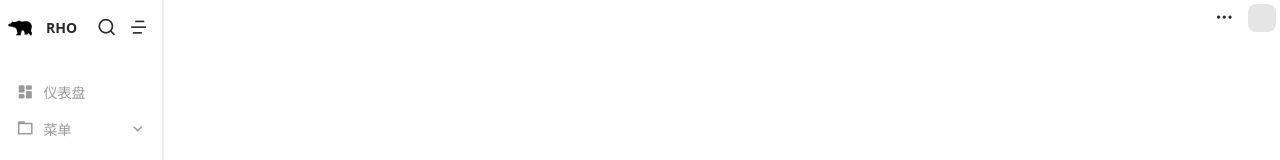
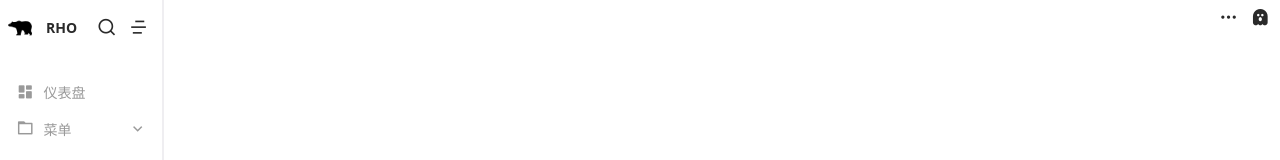
Before and after one commit to MunGaaKei/rho-admin, a Vue app: page / in a window 1280 px wide. Shown: the top 160 px of the page. Built offline with nearby package versions, Linux system fonts and the light colour scheme.

Commit message:
init: gh-page

```diff
--- a/src/assets/scss/variables.scss
+++ b/src/assets/scss/variables.scss
@@ -1,23 +1,7 @@
-@font-face {
-    font-family: "noto";
-    src: url("./../fonts/NotoSansSC-Regular.otf");
-}
-@font-face {
-    font-family: "noto";
-    src: url("./../fonts/NotoSansSC-Medium.otf");
-    font-weight: medium;
-}
-@font-face {
-    font-family: "noto";
-    src: url("./../fonts/NotoSansSC-Bold.otf");
-    font-weight: bold;
-}
-
 :root,
 .theme-light {
-    --font: normal 400 14px/1.5 "noto", -apple-system, BlinkMacSystemFont,
-        Oxygen, Ubuntu, Cantarell, Consolas, "Open Sans", "Helvetica Neue",
-        sans-serif;
+    --font: normal 400 14px/1.5 -apple-system, BlinkMacSystemFont, Oxygen,
+        Ubuntu, Cantarell, Consolas, "Open Sans", "Helvetica Neue", sans-serif;
     --transition: all 0.24s ease;
 
     --background: #fff;
--- a/src/components/404.vue
+++ b/src/components/404.vue
@@ -1 +1,28 @@
-<template>404</template>
+<script setup>
+import { NResult, NButton, NSpace } from "naive-ui";
+import { useI18n } from "vue-i18n";
+import { useRouter } from "vue-router";
+
+const Router = useRouter();
+const { t } = useI18n();
+
+function returnBack() {
+    Router.go(-1);
+}
+</script>
+<template>
+    <div class="i-container">
+        <n-result status="404" title="404" style="margin: auto">
+            <template #footer>
+                <n-space>
+                    <n-button @click="Router.push('/')" secondary>
+                        {{ t("routes.home") }}
+                    </n-button>
+                    <n-button @click="returnBack" type="primary">
+                        {{ t("common.back") }}
+                    </n-button>
+                </n-space>
+            </template>
+        </n-result>
+    </div>
+</template>
--- a/src/components/layout/Header.vue
+++ b/src/components/layout/Header.vue
@@ -26,28 +26,40 @@
 
             <n-tooltip>
                 <template #trigger>
-                    <router-link to="/user" class="i-btn i-user">
+                    <router-link
+                        v-if="user.name"
+                        to="/user"
+                        class="i-btn i-user"
+                    >
                         <!-- <n-avatar
                             :src="user.avatar"
                             class="i-avatar"
                         ></n-avatar> -->
-                        <span class="i-avatar">{{
-                            firstLetter(user.name)
-                        }}</span>
+                        <span class="i-avatar">
+                            {{ firstLetter(user.name) }}
+                        </span>
                     </router-link>
+
+                    <router-link
+                        v-else
+                        to="/login"
+                        class="ri-ghost-fill i-btn"
+                    ></router-link>
                 </template>
-                <span>{{ user.name }}</span>
+                <span v-if="user.name">{{ user.name }}</span>
+                <span v-else>{{ t("common.sign_in") }}</span>
             </n-tooltip>
         </div>
     </div>
 </template>
 
 <script>
-import { defineComponent, ref } from "vue";
+import { defineComponent } from "vue";
 import { useStore } from "vuex";
 import { NTooltip, NAvatar } from "naive-ui";
 import NavTabs from "./Nav-tabs.vue";
 import { fullscreen } from "@/utils/utils";
+import { useI18n } from "vue-i18n";
 
 export default defineComponent({
     name: "Header",
@@ -59,6 +71,7 @@ export default defineComponent({
     setup(props, { attrs }) {
         const Store = useStore();
         const user = Store.state.user;
+        const { t } = useI18n();
 
         function changeLocale() {
             Store.commit("settings/CHANGE_LOCALE");
@@ -79,6 +92,7 @@ export default defineComponent({
             changeTheme,
             changeLocale,
             firstLetter,
+            t,
         };
     },
 });
@@ -127,7 +141,7 @@ export default defineComponent({
     box-shadow: 0 4px 4px rgba(0, 0, 0, 0.1);
     border-radius: 0 0 var(--radius) var(--radius);
     .i-btn {
-        margin: 2px;
+        margin: 1px;
     }
 }
 .i-user {
@@ -139,7 +153,7 @@ export default defineComponent({
     height: 28px;
     line-height: 28px;
     text-align: center;
-    background: rgba(0, 0, 0, 0.1);
+    background: var(--background-secondary);
     border-radius: var(--radius);
 }
 </style>
--- a/src/router/index.js
+++ b/src/router/index.js
@@ -1,8 +1,10 @@
 import { createRouter, createWebHistory } from "vue-router";
 import routes from "./routes";
 import { APP_TITLE, ON_PERMISSION } from "@/settings.js";
+import { getUserToken } from "@/utils/auth.js";
 import { hasPermission } from "./permission";
 import Locale from "@/locale";
+import Store from "@/store";
 
 const Router = createRouter({
     history: createWebHistory(),
@@ -10,6 +12,10 @@ const Router = createRouter({
 });
 
 Router.beforeEach((to, from, next) => {
+    const user = getUserToken();
+    if (user) {
+        Store.commit("user/USER_INIT", user);
+    }
     if (ON_PERMISSION) {
         const code = hasPermission(to);
         switch (code) {
--- a/src/router/permission.js
+++ b/src/router/permission.js
@@ -1,6 +1,5 @@
 import { ROUTE_WHITE_NAME_LIST } from "@/settings.js";
 import { getUserToken } from "@/utils/auth.js";
-import Store from "@/store";
 
 /* 已登陆 => 白名单 => 角色 => OK */
 
@@ -13,7 +12,6 @@ import Store from "@/store";
 export function hasPermission({ path, meta: { auth = [] } }) {
     const user = getUserToken();
     if (user) {
-        Store.commit("user/USER_INIT", user);
         if (
             ROUTE_WHITE_NAME_LIST.includes(path) ||
             !auth.length ||
--- a/src/views/404/index.vue
+++ b/src/views/404/index.vue
@@ -1,21 +1,16 @@
-<script setup>
-import { NResult, NButton } from "naive-ui";
-import { useI18n } from "vue-i18n";
-import { useRouter } from "vue-router";
+<script>
+import { defineComponent } from "vue";
+import Page404 from "@/components/404.vue";
 
-const Router = useRouter();
-const { t } = useI18n();
+export default defineComponent({
+    name: "404",
+    setup() {},
+    components: {
+        Page404,
+    },
+});
+</script>
 
-function returnBack() {
-    Router.go(-1);
-}
-</script>
 <template>
-    <div class="i-container">
-        <n-result status="404" title="404" style="margin: auto">
-            <template #footer>
-                <n-button @click="returnBack">{{ t("common.back") }}</n-button>
-            </template>
-        </n-result>
-    </div>
+    <Page404 />
 </template>
--- a/src/views/login/index.vue
+++ b/src/views/login/index.vue
@@ -3,7 +3,7 @@
         <n-form
             :model="formState"
             :rules="rules"
-            class="form"
+            class="i-form"
             label-placement="left"
         >
             <h1>{{ APP_NAME }}</h1>
@@ -23,13 +23,22 @@
                 ></n-input>
             </n-form-item>
             <n-form-item>
+                <p class="i-form-msg"></p>
+                <n-button
+                    v-if="!ON_PERMISSION"
+                    quaternary
+                    style="margin: 0 12px 0 0"
+                    @click="handleCancel"
+                >
+                    {{ t("common.cancel") }}
+                </n-button>
                 <n-button
                     type="primary"
                     attr-type="submit"
                     :loading="loading"
                     @click="handleSubmit"
                     :disabled="invalidForm()"
-                    style="margin-left: auto; width: 120px"
+                    style="width: 120px"
                 >
                     {{ t("common.sign_in") }}
                 </n-button>
@@ -44,7 +53,7 @@ import { useStore } from "vuex";
 import { useRouter } from "vue-router";
 import { NForm, NFormItem, NInput, NButton, useMessage } from "naive-ui";
 import { useI18n } from "vue-i18n";
-import { APP_NAME } from "@/settings.js";
+import { APP_NAME, ON_PERMISSION } from "@/settings.js";
 
 export default defineComponent({
     setup() {
@@ -96,12 +105,18 @@ export default defineComponent({
             return username === "" || password === "";
         }
 
+        function handleCancel() {
+            Router.push("/");
+        }
+
         return {
             APP_NAME,
+            ON_PERMISSION,
             loading,
             formState,
             rules,
             handleSubmit,
+            handleCancel,
             invalidForm,
             t,
         };
@@ -119,7 +134,7 @@ export default defineComponent({
 .i-container {
     background: var(--background-secondary);
 }
-.form {
+.i-form {
     box-sizing: border-box;
     margin: auto;
     padding: 12px 24px;
@@ -131,4 +146,7 @@ export default defineComponent({
         margin-bottom: 24px;
     }
 }
+.i-form-msg {
+    margin-right: auto;
+}
 </style>
```
Also changed, not shown: 28 other files (tests, documents, lock files or other folders).
